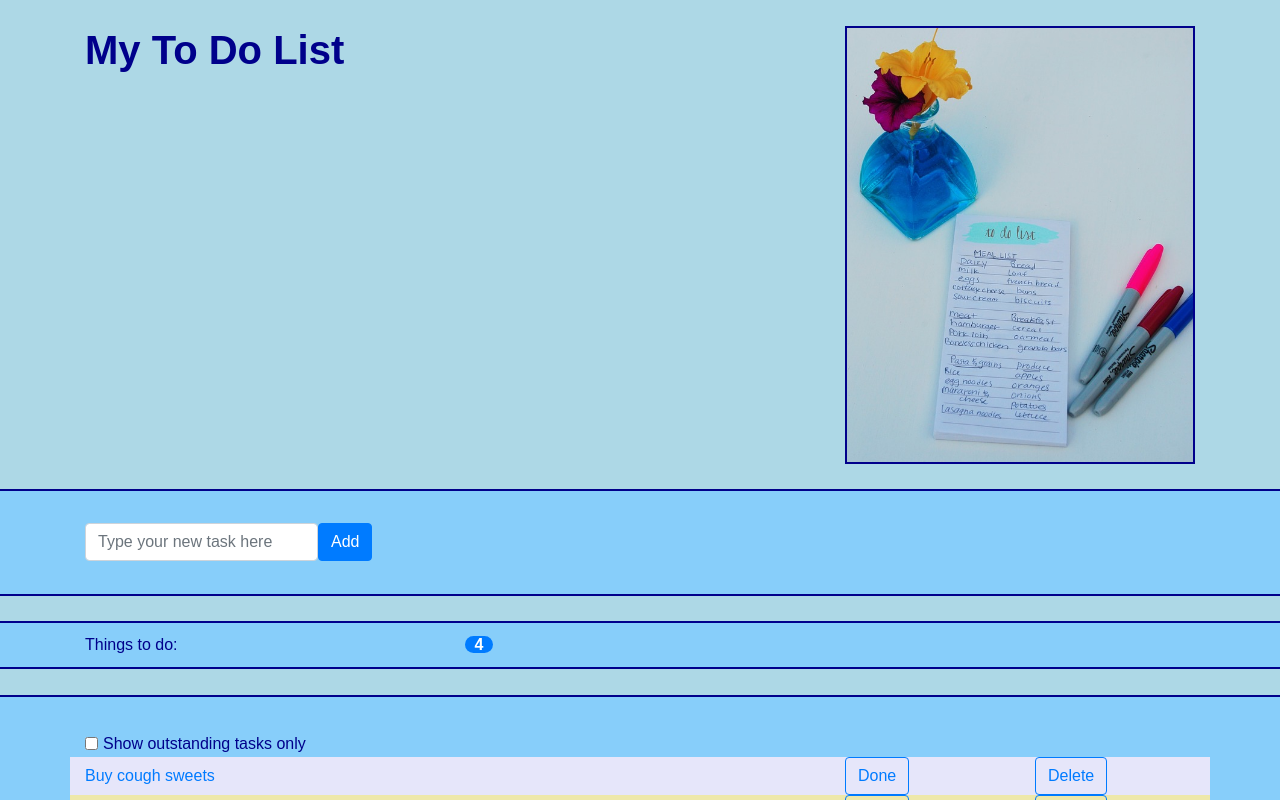
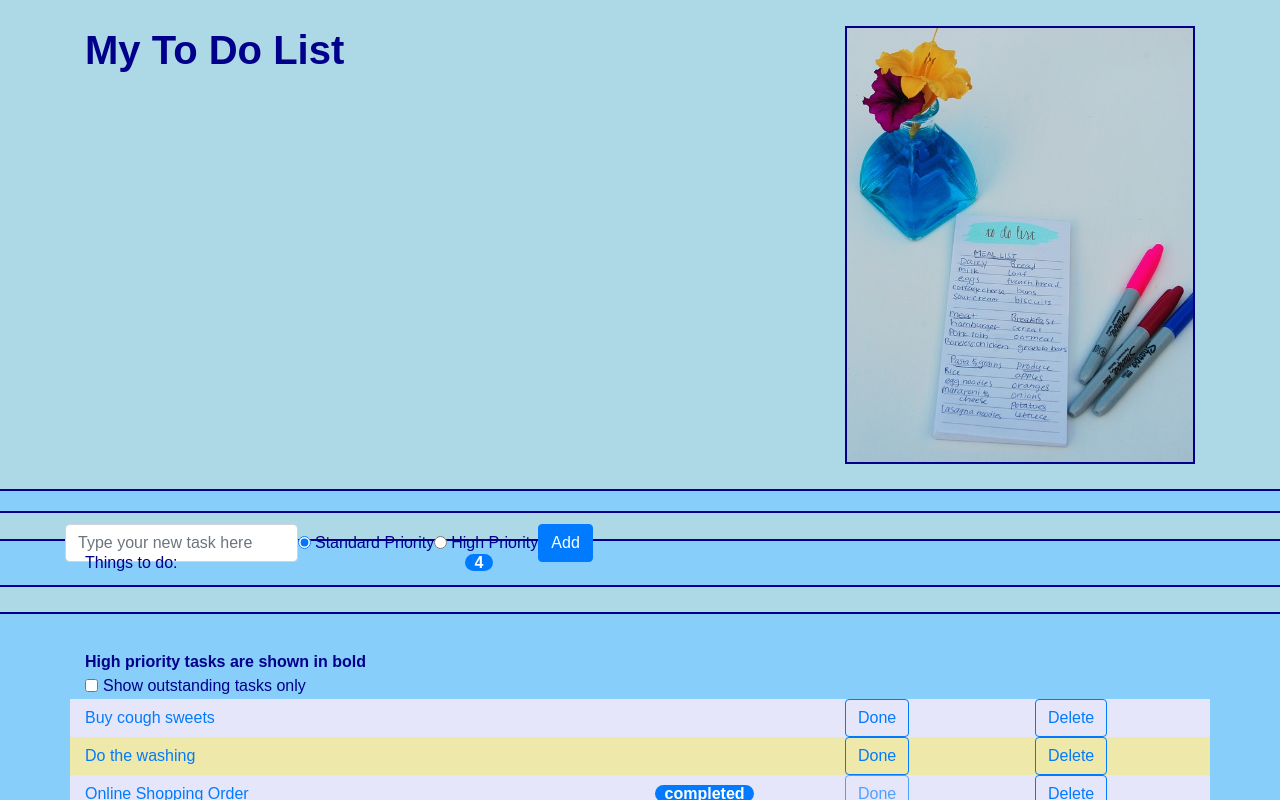
Before and after one commit to JCarter111/my-todo-app-frontend, a React app: page / in a window 1280 px wide. Shown: the top 800 px of the page. Built offline with nearby package versions, Linux system fonts and the light colour scheme.

Commit message:
added task priority selection, works but needs webpage needs styling

```diff
--- a/src/App.js
+++ b/src/App.js
@@ -16,19 +16,19 @@ class App extends React.Component {
 
   state = {
     todoListItems: [
-    {todoItem: "Buy cough sweets", completed: false, id:uuid()},
-    {todoItem: "Do the washing",completed: false, id:uuid()},
-    {todoItem: "Online Shopping Order", completed: true, id:uuid()},
-    {todoItem: "Buy Birthday present", completed: false, id:uuid()},
+    {todoItem: "Buy cough sweets", completed: false, priority: false, id:uuid()},
+    {todoItem: "Do the washing",completed: false, priority: false, id:uuid()},
+    {todoItem: "Online Shopping Order", completed: true, priority: false, id:uuid()},
+    {todoItem: "Buy Birthday present", completed: false, priority: false, id:uuid()},
   ],
   }
 
   // add new task
-  addTask = (newTask) => {
+  addTask = (newTask, taskPriority) => {
     // add the new task (which will be a string) to the task list
     // Make a fresh copy of the tasks array with slice
     const newTasks = this.state.todoListItems.slice();
-    const todoListObject = {todoItem: newTask, completed: false, id:uuid()};
+    const todoListObject = {todoItem: newTask, completed: false, priority: taskPriority, id:uuid()};
     newTasks.push(todoListObject);
 
     // Always use setState to update any part of the state which needs to change
@@ -74,7 +74,7 @@ class App extends React.Component {
       if (taskObject.id !== idCompletedObject) {
           return taskObject
       } else {
-        return {todoItem: taskObject.todoItem,completed:true, id: taskObject.id }
+        return {todoItem: taskObject.todoItem,completed:true, priority: taskObject.priority, id: taskObject.id }
       }
     });
     // Always use setState to update any part of the state which needs to change
--- a/src/components/AddItem.js
+++ b/src/components/AddItem.js
@@ -5,24 +5,48 @@ import './AddItem.css';
 // with accessibility for screen readers
 class AddItem extends React.Component {
     state = {
-        text: ''
+        text: '',
+        priority: false,
+        selectedOption: "normalPriority",
     }
 
     // create ref to manage focusing on the text input
-    // box textNewTask when adding a new task
+    // box textNewTask after adding a new task
+    // using guidance on link below
+    // https://reactjs.org/docs/refs-and-the-dom.html
+    // need a constructor to bind the addNewTaskClicked
+    // event handling method to textNewTask
     constructor(props) {
+        // always need super(props)
+        // as first line in a constructor
         super(props);
         // create a ref to store the textInput DOM element
         this.textInput = React.createRef();
+        // constructor to bind add new task button click
+        // to task input form textInput
         this.addNewTaskClicked = this.addNewTaskClicked.bind(this);
+        // constructor to bind high priority task radiobutton
+        // to the task priority state in this component
+        // bind taskFilterChanged event handler to outstanding tasks state
+        this.radioPriorityChanged = this.radioPriorityChanged.bind(this);
       }
-
 
     // handle input/removal of text in
     // input box, which has id = textNewTask
     textNewTaskChanged = (event) => {
         this.setState({
             text: event.target.value
+        })
+    }
+
+    // handle change of radiobutton selection when new task created
+    // input box, which has id = textNewTask
+    radioPriorityChanged = (event) => {
+        this.setState({
+            selectedOption: event.target.value
+        })
+        this.setState({
+            priority: (event.target.value ==="highPriority")
         })
     }
 
@@ -33,15 +57,22 @@ class AddItem extends React.Component {
         // containing the add Task button
         e.preventDefault();
         const newTask = this.state.text;
+        const newTaskPriority = this.state.priority;
         //validation - only add none blank text
         // strings to the list of tasks
         if (newTask.length > 0){
             // add new task to list
-            this.props.addTask(newTask);
+            this.props.addTask(newTask, newTaskPriority);
             // reset text to blank
+            // reset default priority of task to normal
+            // set radio buttons to default to normal priority
             this.setState({
-               text: ''
+               text: '',
+               priority: false,
+               selectedOption: "normalPriority"
             });
+
+
             // set focus back to the input text box - textNewTask
             // in case further tasks need to be added
             // Explicitly focus the text input using the raw DOM API
@@ -58,13 +89,14 @@ class AddItem extends React.Component {
             <div id="addTaskToList" className = "standardDiv">
                 <div id="addTasks" className = "container">
                     <div className ="row align-items-left">
-                        <div className ="col-12 firstCol">
-                            <form className = "form-inline"
+                        <div className ="col-12  firstCol">
+                            <form className = "form-inline form-check-input"
                                 id="addNewTaskForm">
                                 <label className ="sr-only"
                                     htmlFor="addNewTaskForm">
                                     Add a new task to the list
                                 </label>
+                                <div className = "form-group">
                                 <input className = "form-control"
                                     placeholder = "Type your new task here"
                                     id="textNewTask"
@@ -77,6 +109,40 @@ class AddItem extends React.Component {
                                     htmlFor="textNewTask">
                                     Input a new task
                                 </label>
+                                </div>
+                                <div className = "form-group">
+                                <input className="form-check-input"
+                                type="radio" name="exampleRadios"
+                                id="priorityRadios" value="normalPriority"
+                                checked = {this.state.selectedOption === "normalPriority"}
+                                onChange =
+                                {(event) => this.radioPriorityChanged(event)}>
+                                </input>
+                                <label className="form-check-label" htmlFor="priorityRadios">
+                                    Standard Priority
+                                </label>
+                                <label className = "sr-only"
+                                    htmlFor="priorityRadios">
+                                    Mark task as normal priority - default setting
+                                </label>
+                                </div>
+                                <div className = "form-group">
+                                <input className="form-check-input" type="radio"
+                                name="exampleRadios" id="priorityRadios"
+                                checked = {this.state.selectedOption === "highPriority"}
+                                value="highPriority"
+                                onChange =
+                                {(event) => this.radioPriorityChanged(event)}>
+                                </input>
+                                <label className="form-check-label" htmlFor="priorityRadios">
+                                    High Priority
+                                </label>
+                                <label className = "sr-only"
+                                    htmlFor="priorityRadios">
+                                    Mark task as high priority
+                                </label>
+                                </div>
+                                <div className = "form-group">
                                 <input id="addNewTask"
                                   className = "btn btn-primary"
                                     type="submit" value="Add"
@@ -87,6 +153,7 @@ class AddItem extends React.Component {
                                     htmlFor="addNewTask">
                                     Submit new task
                                 </label>
+                                </div>
                             </form>
                         </div>
                     </div>
--- a/src/components/Footer.js
+++ b/src/components/Footer.js
@@ -7,7 +7,7 @@ class Footer extends React.Component {
     render() {
         return (
             <footer id = "toDoListFooter">
-                &copy; Jackie - last update April 2019
+                &copy; Jackie - last update May 2019
             </footer>
         );
     }
--- a/src/components/RowItems.js
+++ b/src/components/RowItems.js
@@ -1,4 +1,6 @@
 import React from 'react';
+// apply TaskList stylesheet to TaskList section
+import './TaskList.css';
 // bringing in React Component
 // conditional formatting of each row item
 // depending on whether row is odd numbered row
@@ -27,8 +29,10 @@ class RowItem extends React.Component {
     render() {
         const oddEvenClass = this.props.rowIndex % 2 === 0 ?
             'oddRow' : 'evenRow';
+        const priorityText = (this.props.tskObject.priority) &&
+            'highlightText';
         return (
-            <div className={`row align-items-center ${oddEvenClass}`}>
+            <div className={`row align-items-center ${oddEvenClass} ${priorityText}`}>
                 <div className="col-6 firstCol">
                     {this.props.tskObject.todoItem}
                 </div>
--- a/src/components/TaskList.css
+++ b/src/components/TaskList.css
@@ -19,3 +19,6 @@
     background: palegoldenrod;
     color: #007bff;
  }
+ .highlightText {
+   font-weight: bold
+}
--- a/src/components/TaskList.js
+++ b/src/components/TaskList.js
@@ -2,27 +2,27 @@ import React from 'react';
 import RowItem from './RowItems';
 // apply TaskList stylesheet to TaskList section
 import './TaskList.css';
-//if (this.outstandingTasksOnly) {
- //   const taskRowArray = this.props.ListfromParent.filter((taskObject) => {
-//        return taskObject.completed = false;
-//    })
-//} else {
-//    const taskRowArray = this.props.ListfromParent;
-//}
+
 
 // bringing in React Component
 // task list section
 //Note: use => notation in map function to prevent errors
+
 class TaskList extends React.Component {
+    // constructor to bind outstanding tasks only checkbox
+    // to the outstanding tasks only state in this component
     constructor(props) {
+        // super(props) required as first statement in a constructor
         super(props)
+        // create outstanding task state in this component
         this.state = {outstandingTasksOnly: false}
+        // bind taskFilterChanged event handler to outstanding tasks state
         this.tasksFilterChanged = this.tasksFilterChanged.bind(this)
     }
 
 
-    // handle input/removal of text in
-    // input box, which has id = textNewTask
+    // handle selection of outstanding tasks only
+    // when checkbox selected
     tasksFilterChanged = (event) => {
         this.setState({outstandingTasksOnly: !this.state.outstandingTasksOnly})
 
@@ -31,7 +31,11 @@ class TaskList extends React.Component {
     render() {
         return (
             <div id="showOutstandingTasks" className = "standardDiv">
+
                 <div id="taskTable" className = "container">
+                    <div id="priorityTaskText" className="highlightText">
+                        High priority tasks are shown in bold
+                    </div>
                     <div className="form-check form-check-inline">
                         <input className="form-check-input"
                             type="checkbox" id="outstandingTasksOnly"
@@ -57,6 +61,7 @@ class TaskList extends React.Component {
                     completedTask = {this.props.completedTask}
                     />
                     })}
+
                 </div>
             </div>
         );
```
